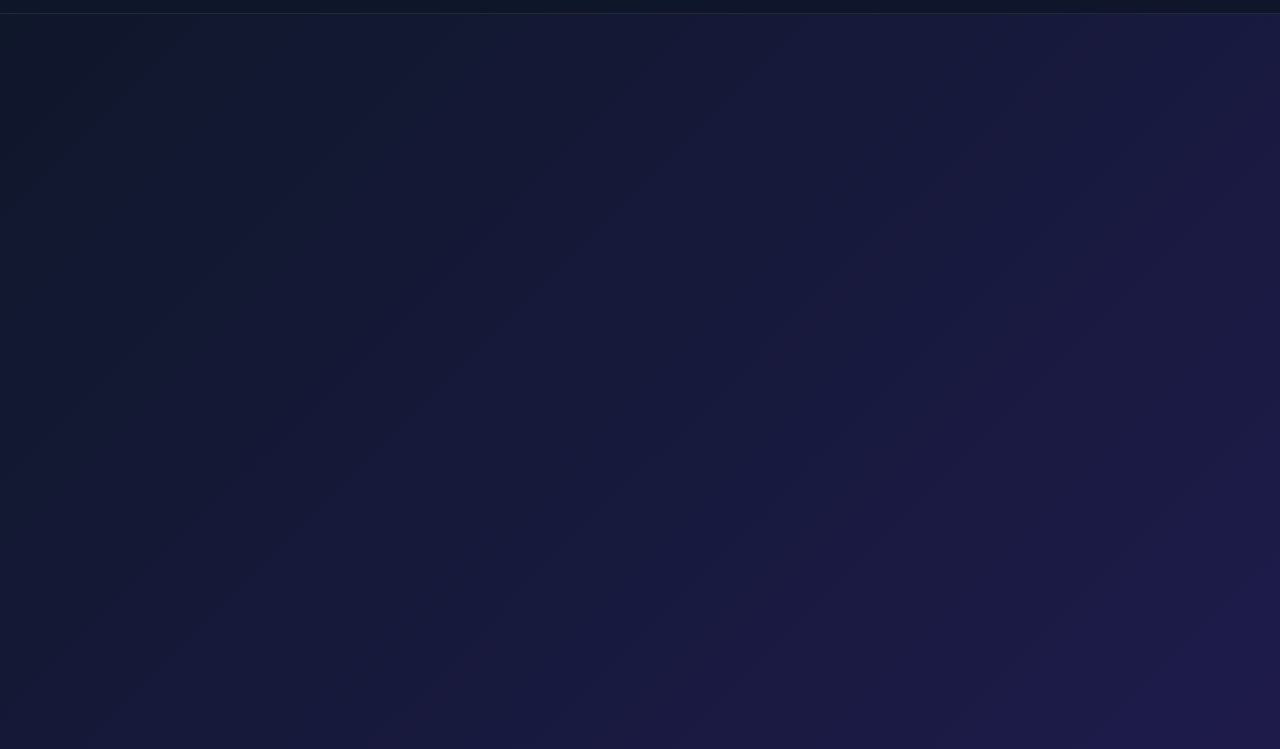
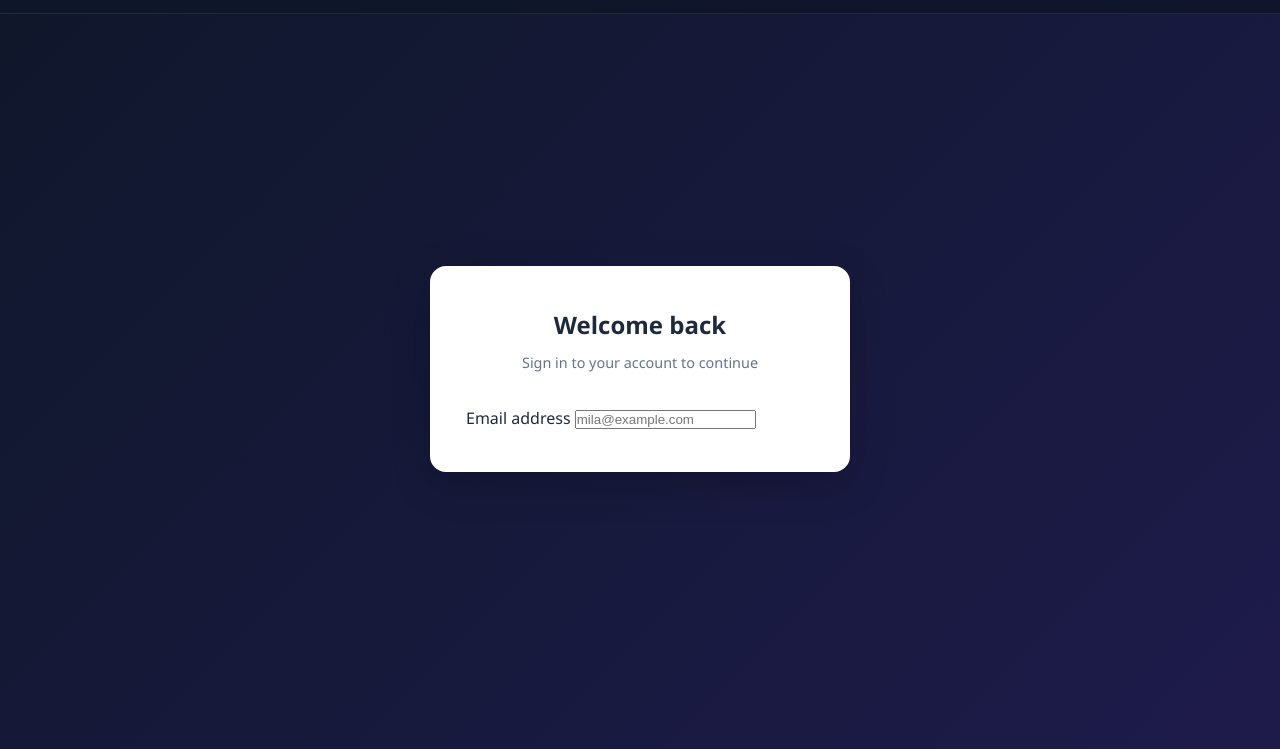
Before and after one commit to Senthil455/Login-page, a plain HTML site: page index.html in a window 1280 px wide. Shown: the part 51-800 px from the top of the page. Drawn offline with Linux system fonts and the light colour scheme.

Commit message:
feat: add login card with email input

```diff
--- a/index.html
+++ b/index.html
@@ -25,7 +25,22 @@
       </ul>
     </nav>
   </header>
-  <main></main>
+  <main>
+    <section class="auth-section">
+      <div class="auth-card">
+        <div class="auth-header">
+          <h1>Welcome back</h1>
+          <p>Sign in to your account to continue</p>
+        </div>
+        <form class="auth-form" id="loginForm" novalidate>
+          <div class="form-group">
+            <label for="email">Email address</label>
+            <input type="email" id="email" name="email" placeholder="mila@example.com" required autocomplete="email">
+          </div>
+        </form>
+      </div>
+    </section>
+  </main>
   <script src="script.js"></script>
 </body>
 </html>
```
